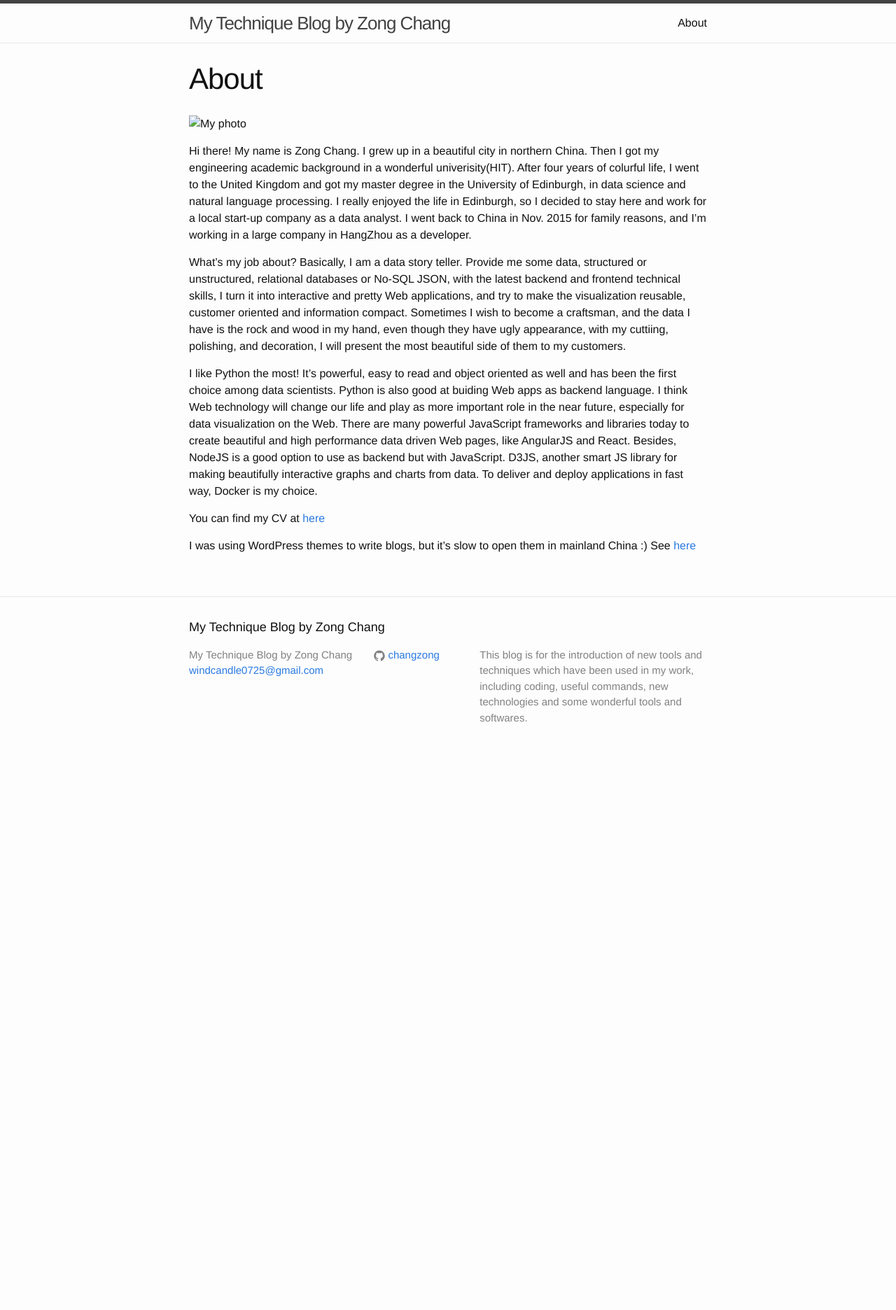
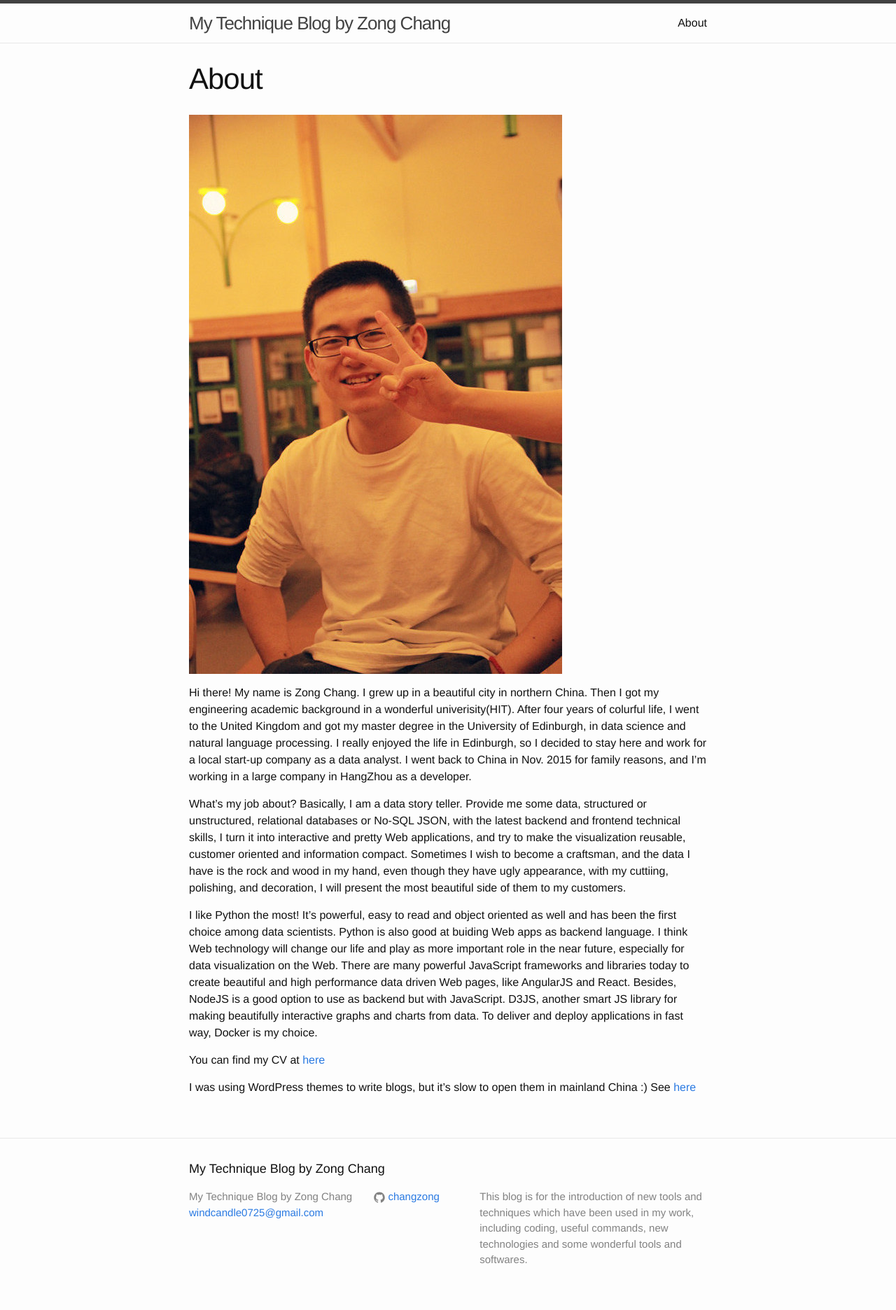
Before and after one commit to changzong/blog, a Jekyll site: the page built from about.md, in a window 1280 px wide. Shown: the whole page at 70% size. Built offline with Jekyll 4.4.1, drawn with Linux system fonts in a browser that asks for light colours; before the commit the page ends 1097 px from its top, so only the background shows below that.

Commit message:
Update about.md

```diff
--- a/about.md
+++ b/about.md
@@ -4,7 +4,7 @@ title: About
 permalink: /about/
 ---
 
-![My photo]({{ site.baseurl }}img/myphoto.jpg)
+![My photo]({{ site.baseurl }}/img/myphoto.jpg)
 
 Hi there! My name is Zong Chang. I grew up in a beautiful city in northern China. Then I got my engineering academic background in a wonderful univerisity(HIT). After four years of colurful life, I went to the United Kingdom and got my master degree in the University of Edinburgh, in data science and natural language processing. I really enjoyed the life in Edinburgh, so I decided to stay here and work for a local start-up company as a data analyst. I went back to China in Nov. 2015 for family reasons, and I'm working in a large company in HangZhou as a developer.
 
```
